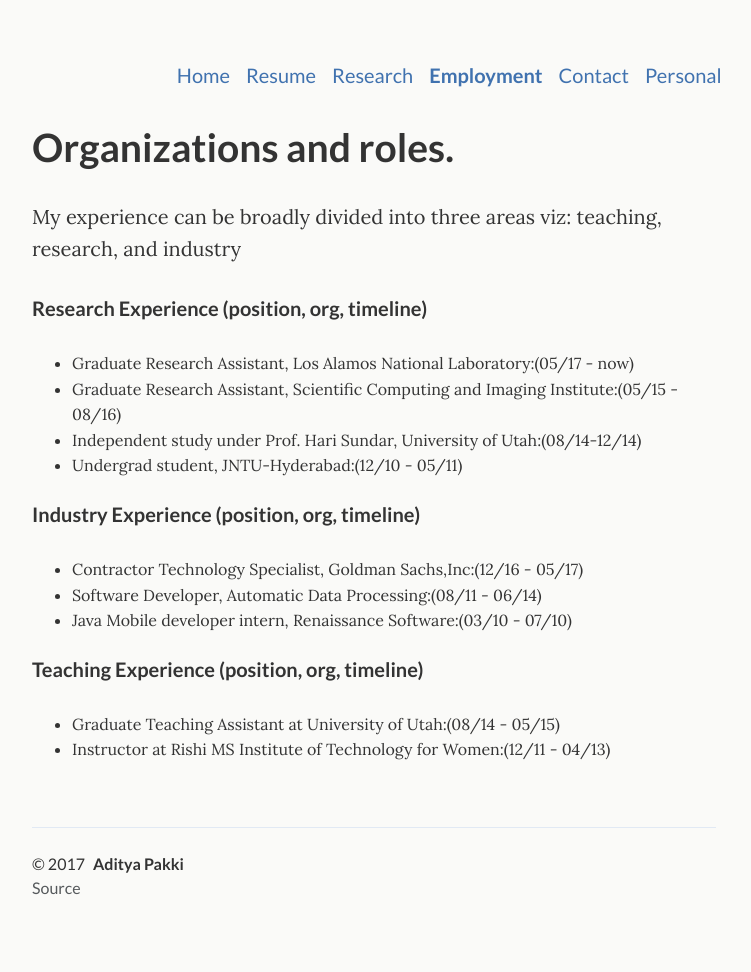
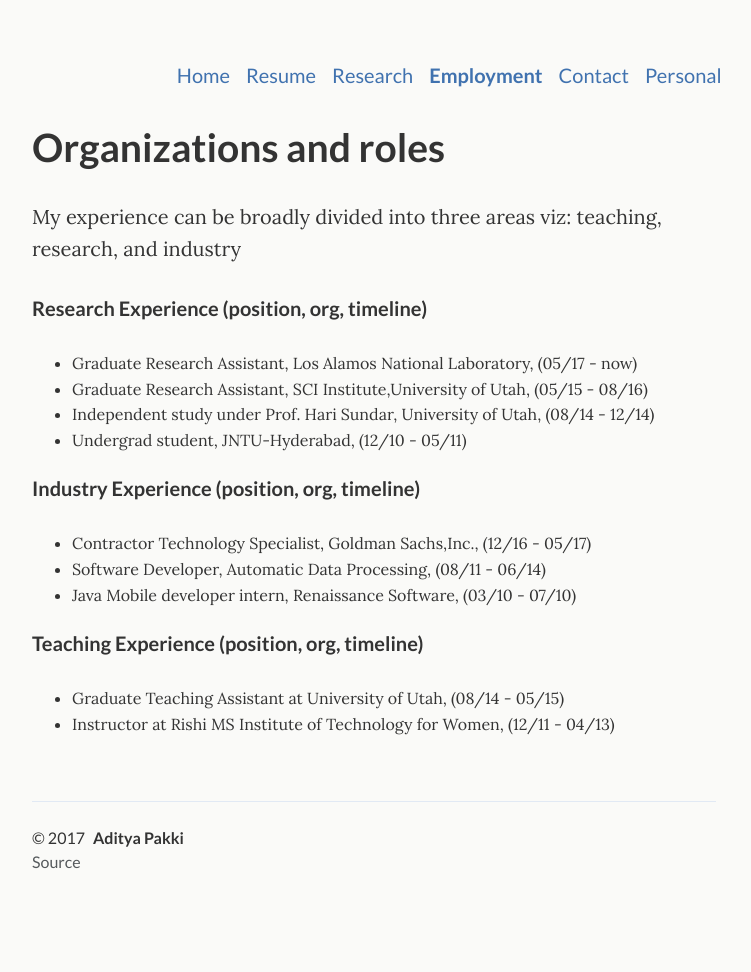
Before and after one commit to adityapakki/adityapakki.github.io, a Jekyll site: the page built from _pages/experience.html, in a window 1280 px wide. Shown: the whole page, without its empty margins (266-1017 px from the left). Built offline with Jekyll 4.4.1, drawn with Linux system fonts in a browser that asks for light colours; after the commit the page ends 946 px from its top, so only the background shows below that.

```diff
--- a/_pages/experience.html
+++ b/_pages/experience.html
@@ -1,7 +1,7 @@
 ---
 layout: page
 title: Experience
-subtitle: Organizations and roles.
+subtitle: Organizations and roles
 desc: Work experience.
 permalink: /experience/
 ---
@@ -12,26 +12,26 @@
       <div class="project">
         <h4 class="project-title">Research Experience (position, org, timeline)</h4>
         <ul>
-        <li>Graduate Research Assistant, Los Alamos National Laboratory:(05/17 - now)</li>
-        <li>Graduate Research Assistant, Scientific Computing and Imaging Institute:(05/15 - 08/16)</li>
-        <li>Independent study under Prof. Hari Sundar, University of Utah:(08/14-12/14)</li>
-        <li>Undergrad student, JNTU-Hyderabad:(12/10 - 05/11)</li>
+        <li>Graduate Research Assistant, Los Alamos National Laboratory, (05/17 - now)</li>
+        <li>Graduate Research Assistant, SCI Institute,University of Utah, (05/15 - 08/16)</li>
+        <li>Independent study under Prof. Hari Sundar, University of Utah, (08/14 - 12/14)</li>
+        <li>Undergrad student, JNTU-Hyderabad, (12/10 - 05/11)</li>
         <ul>
       </div>
 
       <div class="project">
         <h4 class="project-title">Industry Experience (position, org, timeline)</h4>
         <ul>
-         <li>Contractor Technology Specialist, Goldman Sachs,Inc:(12/16 - 05/17)</li>
-         <li>Software Developer, Automatic Data Processing:(08/11 - 06/14)</li>
-         <li>Java Mobile developer intern, Renaissance Software:(03/10 - 07/10)</li>
+         <li>Contractor Technology Specialist, Goldman Sachs,Inc., (12/16 - 05/17)</li>
+         <li>Software Developer, Automatic Data Processing, (08/11 - 06/14)</li>
+         <li>Java Mobile developer intern, Renaissance Software, (03/10 - 07/10)</li>
       </div>
 
       <div class="project">
         <h4 class="project-title">Teaching Experience (position, org, timeline)</h4>
           <ul>
-            <li> Graduate Teaching Assistant at University of Utah:(08/14 - 05/15)</li>
-            <li> Instructor at Rishi MS Institute of Technology for Women:(12/11 - 04/13)</li>
+            <li> Graduate Teaching Assistant at University of Utah, (08/14 - 05/15)</li>
+            <li> Instructor at Rishi MS Institute of Technology for Women, (12/11 - 04/13)</li>
           </ul>
       </div>
 </div>
```
Also changed, not shown: _pages/resume.md (+2 -2 lines).
